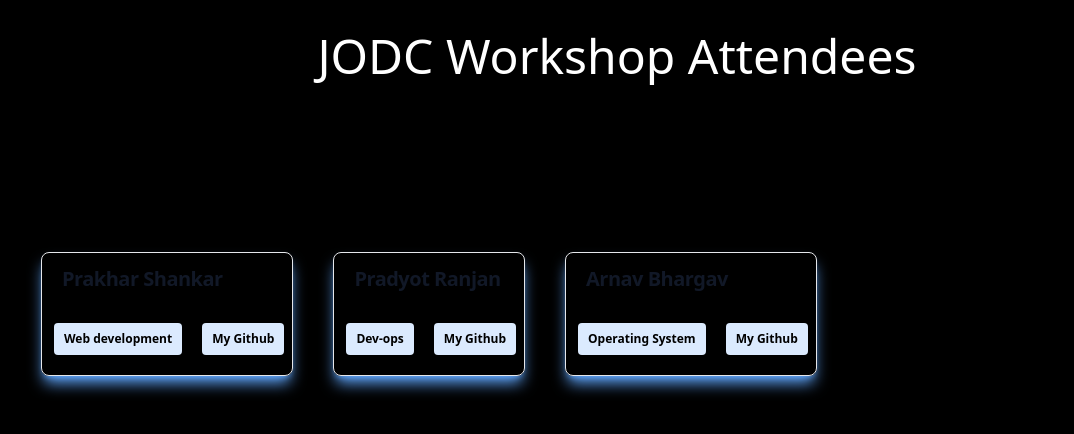
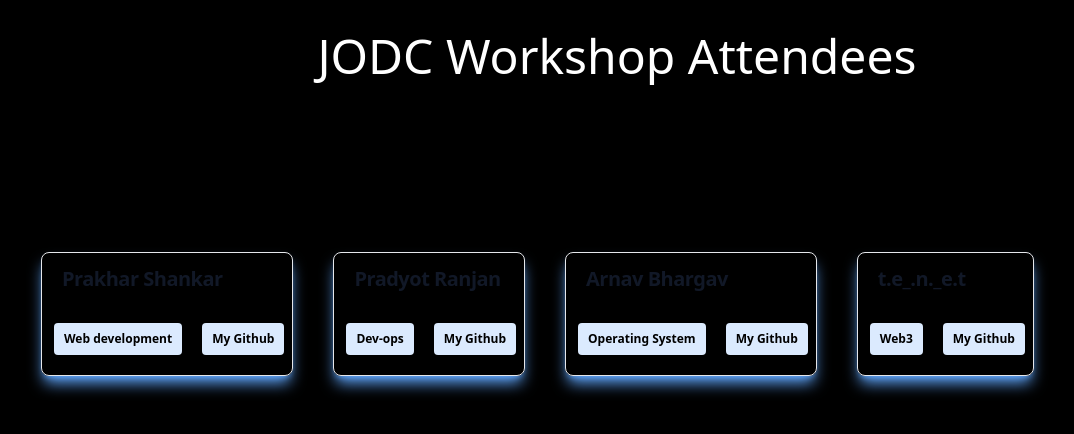
Before and after one commit to Prakhar-Shankar/WebDev-Workshop, a Next.js app: page / in a window 1280 px wide. Shown: the top 434 px of the page, without its empty margins (23-1097 px from the left). Built offline with nearby package versions, Linux system fonts and the light colour scheme.

Commit message:
Update cardData.js

```diff
--- a/components/cardData.js
+++ b/components/cardData.js
@@ -24,6 +24,11 @@ const cardData = [
         favDomain: "Operating System",
         link: "https://github.com/SOURHEAD"
       },
+    {
+        name: "t.e_.n._e.t",
+        favDomain: "Web3",
+        link: "https://github.com/mrswastik-robot"
+    },
 
     // Add more card objects here
   ];
```
